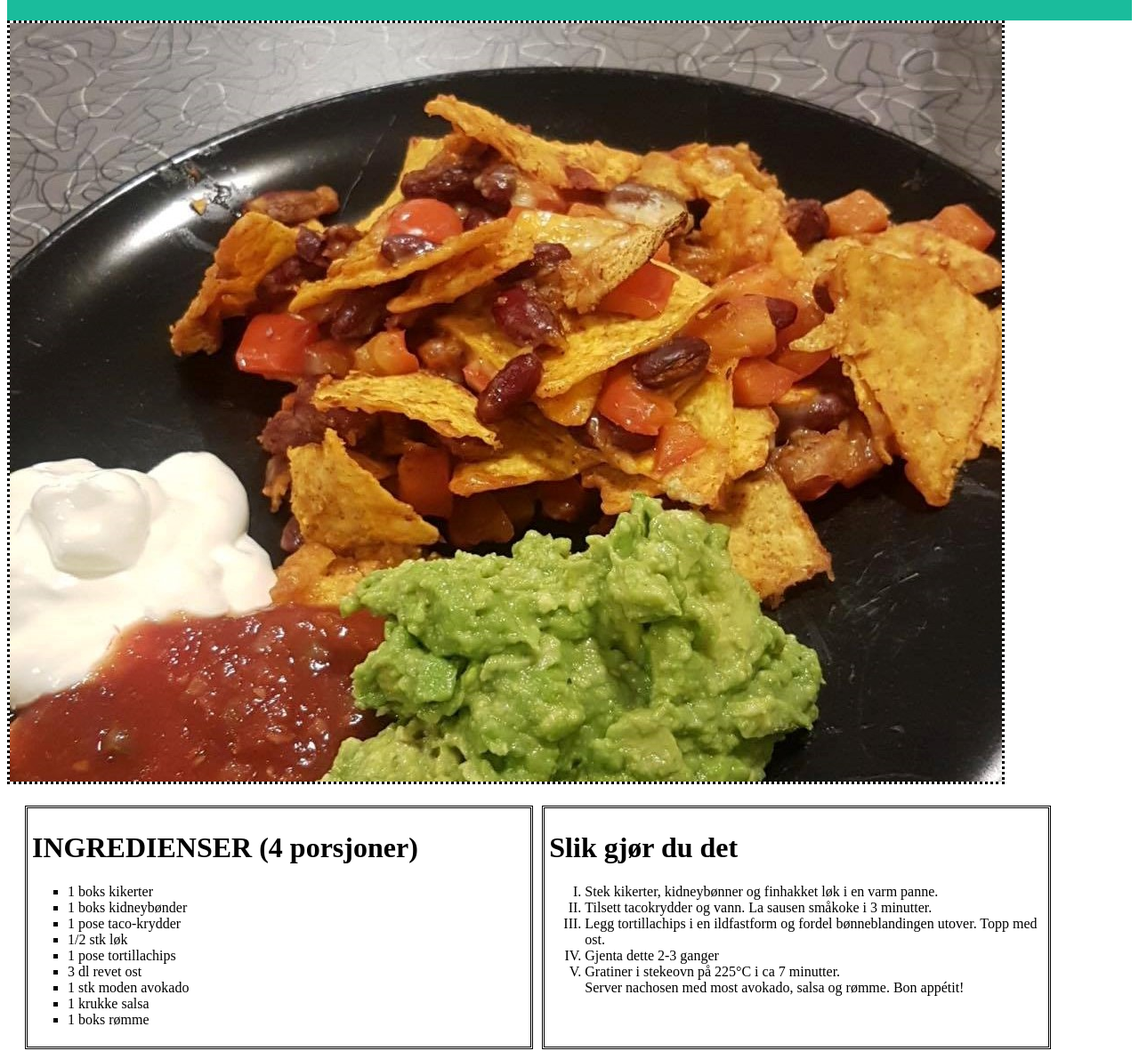
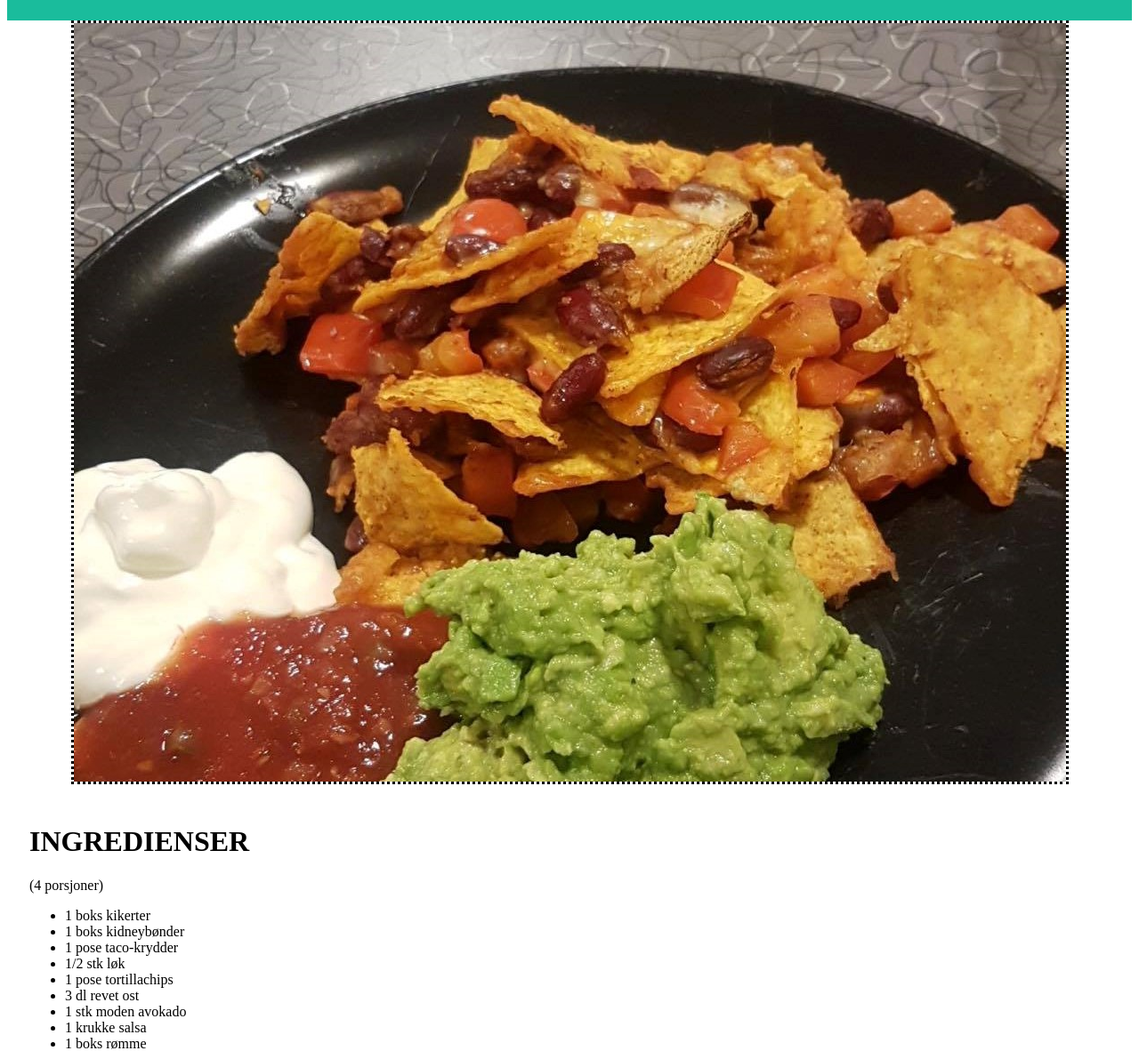
Before and after one commit to lurose/kokebok, a plain HTML site: page oppskrift1/index.html in a window 1280 px wide. Shown: the part 119-1301 px from the top of the page at 89% size. Drawn offline with Linux system fonts and the light colour scheme.

Commit message:
fixed the lists

```diff
--- a/oppskrift1/index.html
+++ b/oppskrift1/index.html
@@ -16,7 +16,8 @@
         <img class = "bilde-mat" src="nachos.jpg">
         <div class = "inndeling">
             <div class = "oppskrift">
-                <h1>INGREDIENSER (4 porsjoner)</h1>
+                <h1>INGREDIENSER</h1>
+                <p>(4 porsjoner)</p>
                 <ul class = "ingredienser">
                     <li>1 boks kikerter</li>
                     <li>1 boks kidneybønder</li>
--- a/oppskrift1/oppskrift1.css
+++ b/oppskrift1/oppskrift1.css
@@ -14,32 +14,33 @@
 }
 
 img {
-    max-width: 100%;
+    max-width: 99%;
     position: relative;
     border-style: dotted;
     text-align: center;
+    display: block;
+    margin: auto;
 }
 
 .inndeling {
-    display: flex;
+    display: table;
     padding: 10px;
     margin: 5px;
 }
 
 .oppskrift {
     position: relative;
-    border-style: double;
-    width: 45%;
+    width: 50%;
     float: left;
     padding: 5px;
-    padding-right: 5px;
     margin: 5px;
   }
 
 .ingredienser {
-    list-style-type: square;
+    list-style-type: disc;
+    border-right-style: 1rem solid;
 }
 
 .fremgangsmåte {
-    list-style-type: upper-roman;
+    list-style-type: decimal-leading-zero;
 }
```
